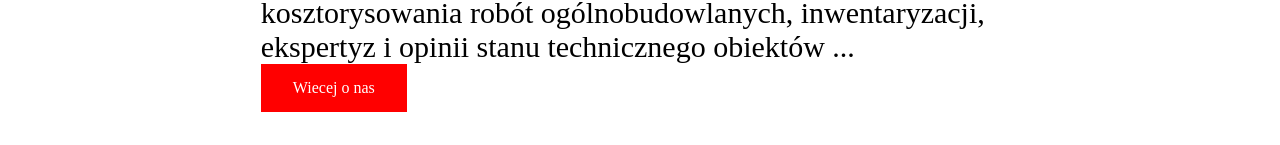
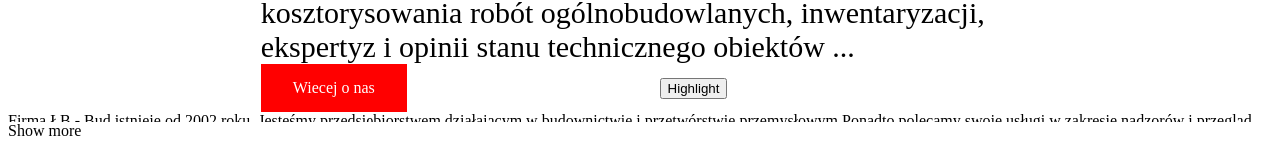
Before and after one commit to SebastianWozniczka/LN-Bud, an Angular app: page / in a window 1280 px wide. Shown: the part 1093-1238 px from the top of the page. Before the commit the page ends 1213 px from the top, so only its background shows below. Built offline with nearby package versions, Linux system fonts and the light colour scheme.

Commit message:
Further expansion of the project.

```diff
--- a/src/app/app.css
+++ b/src/app/app.css
@@ -168,12 +168,12 @@ text-transform: uppercase;
 }
 
 
-a, a:visited, a:active {
+a, a:visited {
   color: inherit;
   text-decoration: none;
  }
 
- a:hover{
+ a:hover, a:active,a:focus,a:focus-visible {
     color: rgb(198, 218, 21);
  }
 
@@ -242,3 +242,38 @@ nav.main-navigation ul a {
     height: 100%;
     padding: 10px 15px;
 }
+
+
+.hideText {
+  height: 20%;
+  overflow: hidden;
+}
+
+.showText {
+  height: 100%;
+  overflow: unset;
+}
+
+.showReadMore {
+  width: 100%;
+  position: absolute;
+  top: 30%;
+}
+
+.showReadLess {
+  width: 100%;
+}
+
+
+
+
+.collapse {
+  white-space: nowrap;
+  overflow: hidden;
+  text-overflow: ellipsis;
+  height: 10px;
+}
+
+.expand {
+  height: auto;
+}
--- a/src/app/app.html
+++ b/src/app/app.html
@@ -220,15 +220,20 @@
       <div class = "opinion">Firma ŁB - Bud istnieje od 2002 roku. Jesteśmy przedsiębiorstwem działającym w budownictwie i przetwórstwie przemysłowym.Ponadto polecamy swoje usługi w zakresie nadzorów i przeglądów budowlanych, kosztorysowania robót ogólnobudowlanych, inwentaryzacji,
 ekspertyz i opinii stanu technicznego obiektów ... </div>
 
-<div id = "myButton"  (click)="clickHandler()">
+<div id = "myButton"    (click)="clickHandler()">
 Wiecej o nas
 
 </div>
 
 
+<button id = "one" onclick="highlight('fox')">Highlight</button>
 
 
 
 
 
-<script type='text/javascript' src="./script.js"></script>
+<div [ngClass]="showMore ? 'expand' : 'collapse'">
+	Firma ŁB - Bud istnieje od 2002 roku. Jesteśmy przedsiębiorstwem działającym w budownictwie i przetwórstwie przemysłowym.Ponadto polecamy swoje usługi w zakresie nadzorów i przeglądów budowlanych, kosztorysowania robót ogólnobudowlanych, inwentaryzacji,
+ekspertyz i opinii stanu technicznego obiektów ...
+</div>
+<a (click)="showMore = !showMore">{{showMore ? 'Show less' : 'Show more'}}</a>
--- a/src/app/app.ts
+++ b/src/app/app.ts
@@ -1,13 +1,17 @@
 import { Component, OnInit, signal, Renderer2, ElementRef } from '@angular/core';
 import { FormControl } from '@angular/forms';
 import { RouterOutlet } from '@angular/router';
+import { NgClass } from "../../node_modules/@angular/common/types/_common_module-chunk";
+import { CommonModule } from '@angular/common';
+
+
 
 @Component({
 
   selector: 'app-root',
-  imports: [RouterOutlet],
   templateUrl: './app.html',
-  styleUrl: './app.css'
+  styleUrl: './app.css',
+  imports: [CommonModule]
 })
 
 
@@ -15,8 +19,12 @@ import { RouterOutlet } from '@angular/router';
 
 
 export class App implements OnInit {
+[x: string]: any;
   renderer: Renderer2;
   myButton: ElementRef;
+
+
+  showMore = false;
 
   constructor(renderer: Renderer2, myButton: ElementRef) {
     this.renderer = renderer;
@@ -26,6 +34,9 @@ export class App implements OnInit {
  clickHandler() {
     const div = this.renderer.createElement('div');
     const text = this.renderer.createText('tynkowaniu, posadzkarstwu, tapetowaniu, i oblicowaniu scian.');
+
+    div.style.color = 'black';
+
     this.renderer.appendChild(div, text);
     this.renderer.appendChild(this.myButton.nativeElement, div);
   }
@@ -51,11 +62,12 @@ opacity: any = 0;
 
 isSelect = true;
 
-
-control=new FormControl()
+public show: boolean = false;
 
 
 
+
+control=new FormControl()
 
 
  myFunction() {
--- a/src/index.html
+++ b/src/index.html
@@ -41,6 +41,16 @@ startCounting();
 console.log("Czas spędzony na stronie: " + parseInt(timeSpentOnSite/1000) + " sekund");
 
 
+/*function highlight(text) {
+  var inputText = document.getElementById("one");
+  var innerHTML = inputText.innerHTML;
+  var index = innerHTML.indexOf(text);
+  if (index >= 0) {
+   innerHTML = innerHTML.substring(0,index) + "<span class='highlight'>" + innerHTML.substring(index,index+text.length) + "</span>" + innerHTML.substring(index + text.length);
+   inputText.innerHTML = innerHTML;
+  }
+}*/
+
 createContainer();
 
   function createContainer() {
@@ -48,7 +58,7 @@ createContainer();
     e.style.height = '300px';
     e.style.maxWidth = '70%';
     e.style.marginBottom = '50px';
-    document.body.appendChild(e);
+   // document.body.appendChild(e);
     return e;
 }
 
@@ -59,6 +69,12 @@ createContainer();
 
 </head>
 <body>
+
+
+
   <app-root></app-root>
+
+
+
 </body>
 </html>
```
Also changed, not shown: src/app/script.js (deleted, +0 -24 lines).
